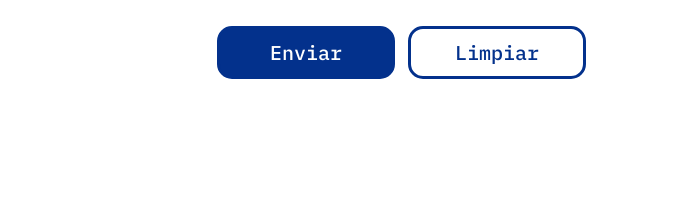
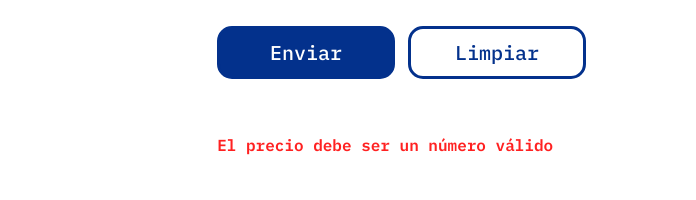
Before and after one commit to BryantGG77/alura-geek, a website with bundled scripts: page index.html in a window 1280 px wide. Both pictures are taken after typing "Sample", "Sample", "Sample" into the empty fields and a click on the button "Enviar". Shown: the part 600-800 px from the top of the page, 584-1280 px from the left. Built offline with nearby package versions, Linux system fonts and the light colour scheme; no server answers; data requests are answered from the project's data file.

Commit message:
Modificaciones css y manejo errores con DOM

```diff
--- a/css/styles.css
+++ b/css/styles.css
@@ -255,7 +255,7 @@ body {
 }
 
 
-@media (min-width:1050px) {
+@media (min-width:1150px) {
     main {
         display: flex;
         flex-direction: row-reverse;
--- a/js/crearProducto.js
+++ b/js/crearProducto.js
@@ -11,8 +11,15 @@ async function crearProducto(evento) {
     const precio = parseFloat(document.querySelector("[data-precio]").value);
     const imagen = document.querySelector("[data-imagen]").value;
 
+    const mensaje = document.createElement("p");
+    formulario.appendChild(mensaje);
     try {
-        await conexionAPI.agregarProducto(nombre, precio, imagen);
+        if (isNaN(precio)) { // Comprobar si precio es un número
+            mensaje.textContent = "El precio debe ser un número válido";
+            mensaje.classList.add("mensaje__error");
+        } else {
+            await conexionAPI.agregarProducto(nombre, precio, imagen);
+        }
     } catch (e) {
         alert(e)
     }
```
